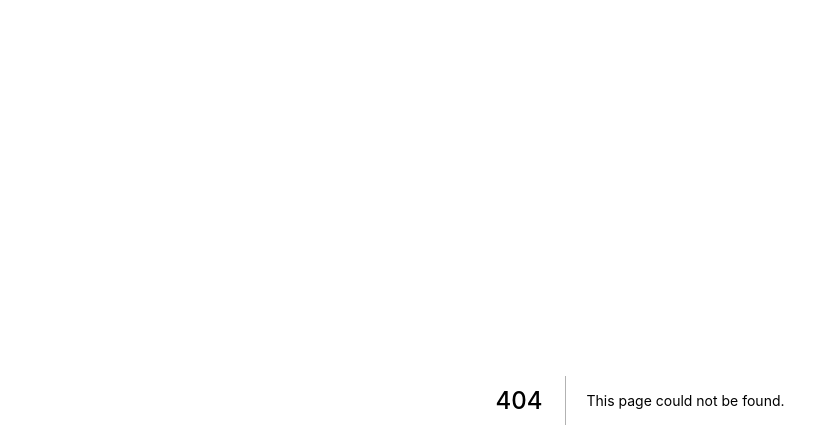
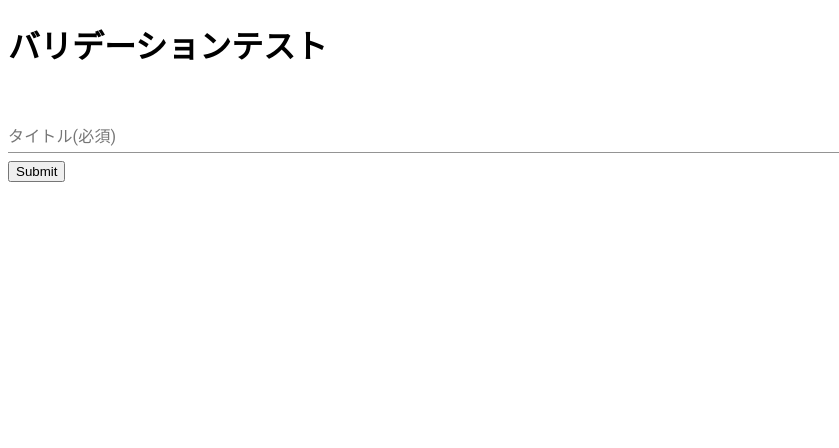
Before and after one commit to reima4038/yosakoi_competition, a Next.js app: page /validationTest in a window 1280 px wide. Before the commit this address had no page. Shown: the top 448 px of the page, without its empty margins (0-839 px from the left). Built offline with nearby package versions, Linux system fonts and the light colour scheme.

Commit message:
validationのテストを作成

```diff
--- a/package.json
+++ b/package.json
@@ -15,6 +15,7 @@
     "firebase-admin": "^8.12.1",
     "next": "9.4.2",
     "react": "16.13.1",
-    "react-dom": "16.13.1"
+    "react-dom": "16.13.1",
+    "react-hook-form": "^5.7.2"
   }
 }
--- /dev/null
+++ b/pages/validationTest.js
@@ -0,0 +1,32 @@
+import React from 'react';
+import { useForm } from 'react-hook-form';
+import { TextField } from '@material-ui/core'
+import { useRouter } from 'next/router'
+
+export default function ValidationTest() {
+  const { register, handleSubmit, errors } = useForm();
+  const router = useRouter();
+  const onSubmit = data => {
+    console.log(`send data: ${data.title}`);
+    router.push({pathname: '/'})
+  }
+
+  return (
+    <>
+      <h1>バリデーションテスト</h1>
+      <form onSubmit={handleSubmit(onSubmit)}>
+        <TextField
+          label="タイトル(必須)"
+          type="text"
+          name="title"
+          fullWidth
+          margin="normal"
+          inputRef={register({required: '必須入力です。', maxLength: {value: 10, message:'１０文字以内で入力して下さい。'}})}
+          error={Boolean(errors.title)}
+          helperText={errors?.title?.message}
+        />
+        <input type="submit" />
+      </form>
+    </>
+  );
+}
```
Also changed, not shown: 1 other file (tests, documents, lock files or other folders).
